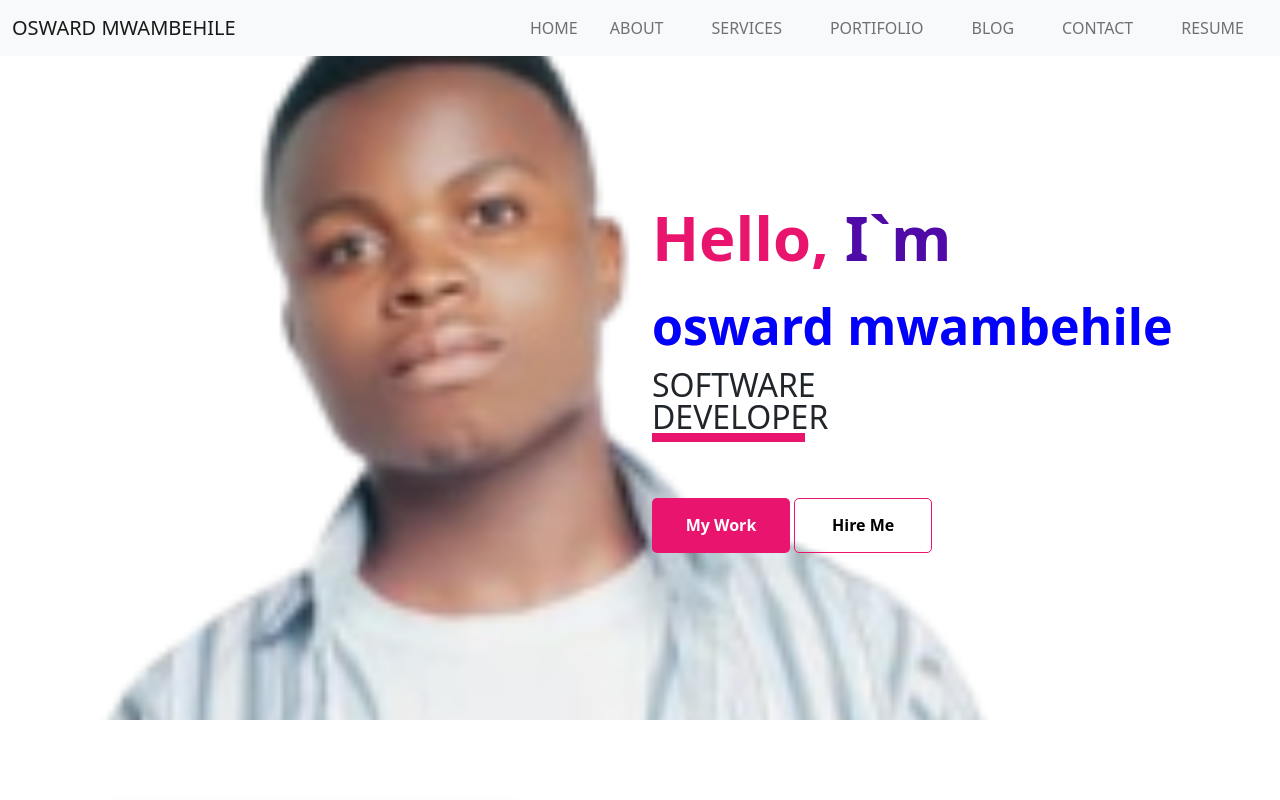
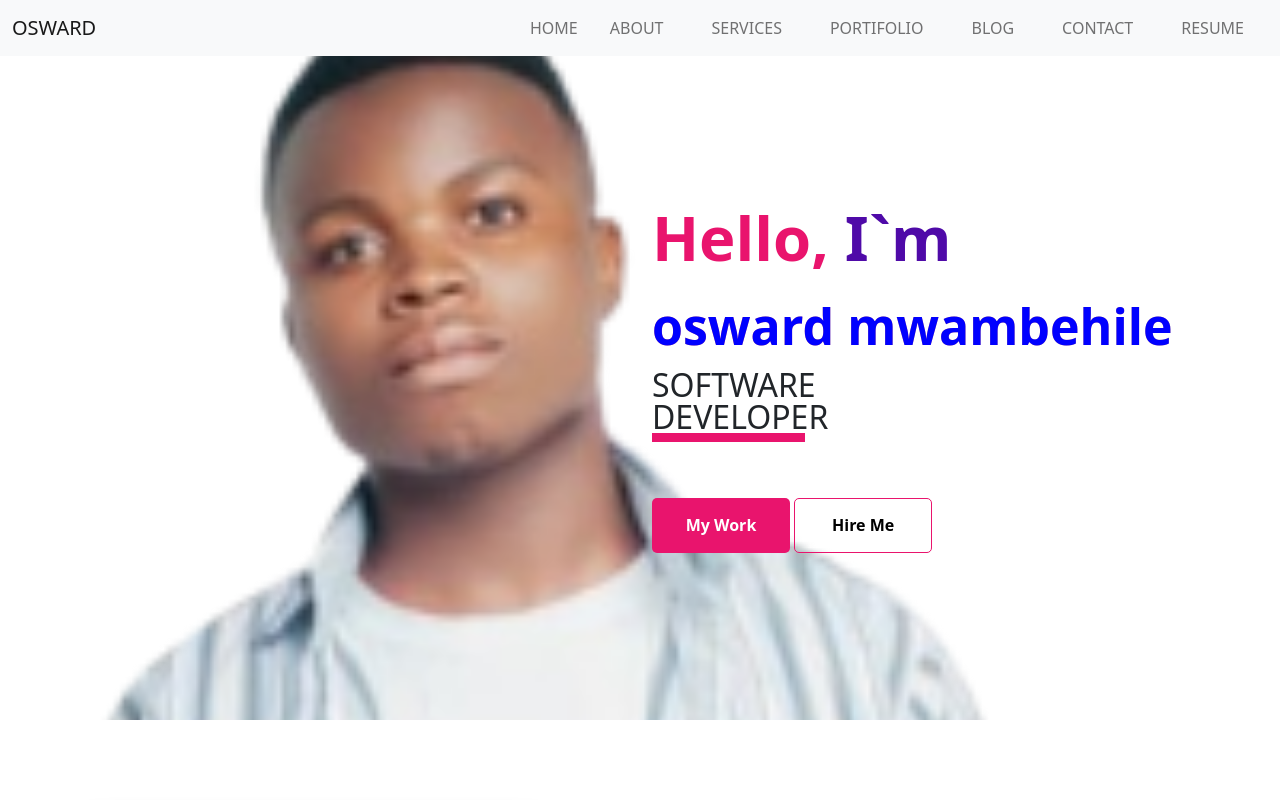
Before and after one commit to oswardmwambehile/oswardphilimon-daikoti-mwambehile, a plain HTML site: page index.html in a window 1280 px wide. Shown: the top 800 px of the page. Drawn offline with nearby package versions, Linux system fonts and the light colour scheme.

Commit message:
Update index.html

```diff
--- a/index.html
+++ b/index.html
@@ -20,7 +20,7 @@
 
     <nav class="navbar navbar-expand-lg navbar-light bg-light fixed-top text-uppercase">
         <div class="container-fluid">
-          <a class="navbar-brand font-weight-bold" href="#">Osward Mwambehile</a>
+          <a class="navbar-brand font-weight-bold" href="#home">Osward</a>
           <button class="navbar-toggler" type="button" data-bs-toggle="collapse" data-bs-target="#navbarNav" aria-controls="navbarNav" aria-expanded="false" aria-label="Toggle navigation">
             <span class="navbar-toggler-icon"></span>
           </button>
```
